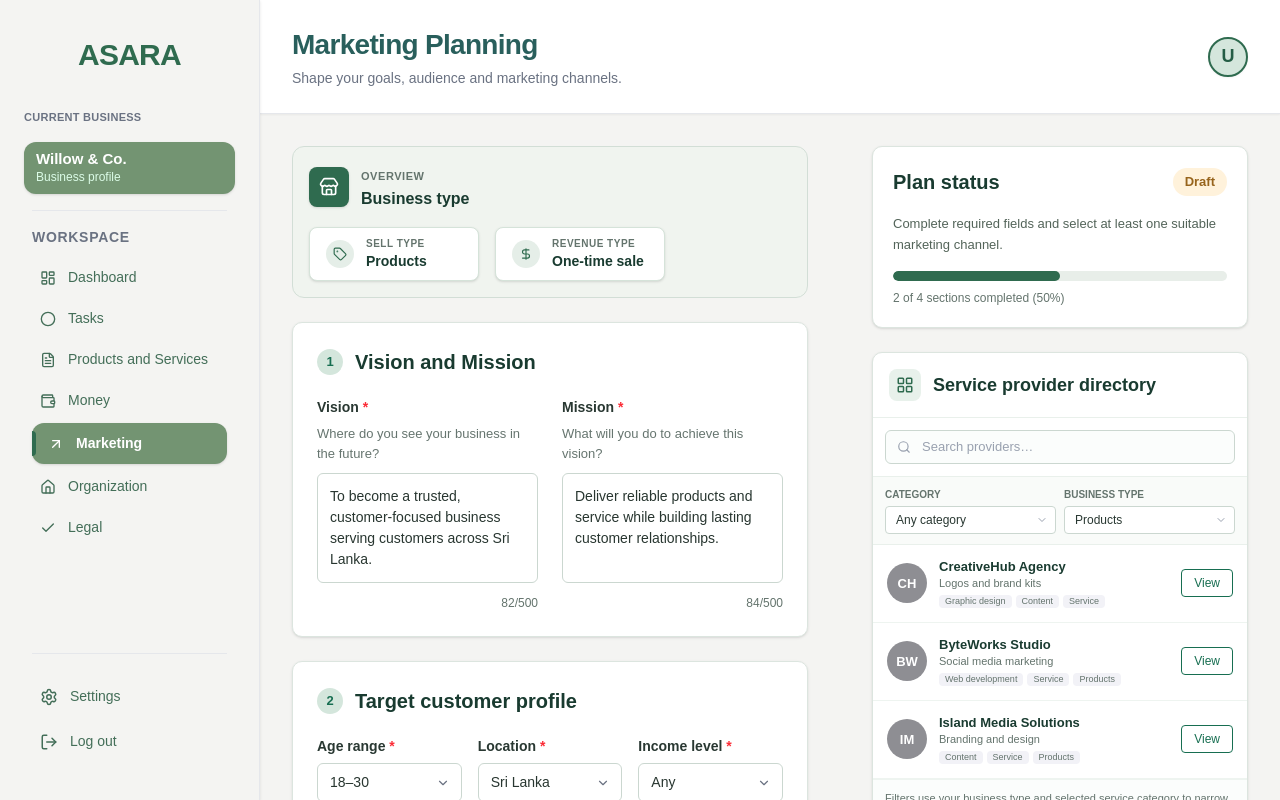
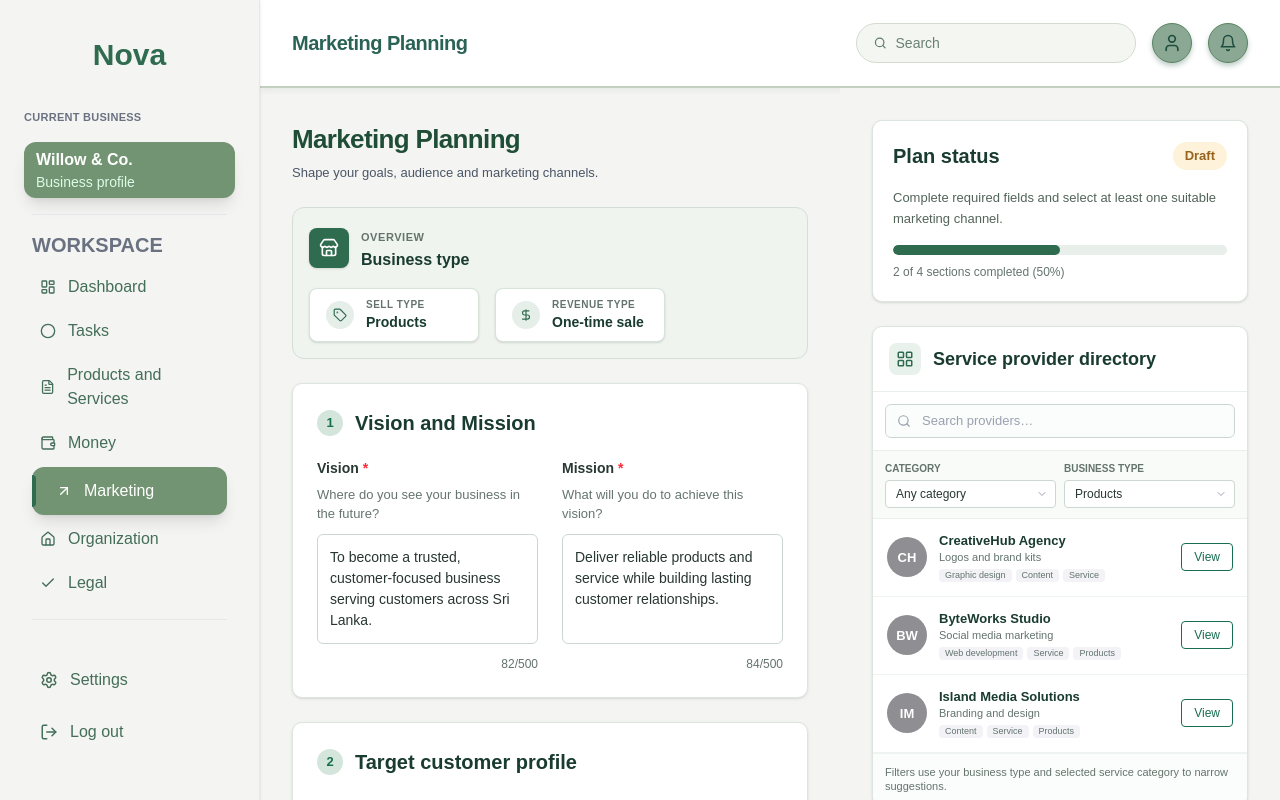
Before and after one commit to ASARA-IT07/STARTUP-BUSINESS-PLANNING-GUIDANCE-PLATFORM, a Next.js app in the folder marketing-frontend/: page / in a window 1280 px wide. Built offline with nearby package versions, Linux system fonts and the light colour scheme.

Commit message:
feat(marketing): integrate latest TopNavbar with search bar and update Sidebar to latest design

```diff
--- a/marketing-frontend/src/app/marketing/page.tsx
+++ b/marketing-frontend/src/app/marketing/page.tsx
@@ -2,6 +2,7 @@
 
 import React, { useState } from "react";
 import Sidebar from "@/components/sidebar/Sidebar";
+import TopNavbar from "@/components/TopNavbar";
 import BusinessTypeBanner from "@/components/marketing/BusinessTypeBanner";
 import VisionMissionSection from "@/components/marketing/VisionMissionSection";
 import TargetCustomerSection from "@/components/marketing/TargetCustomerSection";
@@ -135,29 +136,24 @@ export default function MarketingPage() {
 
       {/* Main Content Area */}
       <div className="flex-1 h-screen overflow-hidden flex flex-col min-w-0">
-        {/* Header */}
-        <header className="bg-white border-b border-gray-200 px-8 py-6 flex items-center justify-between sticky top-0 z-10 shadow-xs shrink-0">
-          <div>
-            <h1 className="text-[28px] font-bold text-[#295f5c] tracking-tight">
-              Marketing Planning
-            </h1>
-            <p className="text-[14px] text-gray-500 mt-0.5">
-              Shape your goals, audience and marketing channels.
-            </p>
-          </div>
-
-          <div className="flex items-center gap-3">
-            <div className="w-10 h-10 rounded-full bg-[#d4e6dc] border-2 border-[#2F6B4F] text-[#245d45] font-bold text-[18px] flex items-center justify-center shadow-xs">
-              U
-            </div>
-          </div>
-        </header>
+        {/* Top Navbar matching latest frontend components */}
+        <TopNavbar title="Marketing Planning" />
 
         {/* Workspace Body: Center (Scrollable Form) & Right (Fixed Sidebar) */}
         <div className="flex-1 flex overflow-hidden">
           {/* Center Column: Form & Recommendations (Scrollable, scrollbar hidden) */}
           <main className="flex-1 overflow-y-auto no-scrollbar [scrollbar-width:none] [-ms-overflow-style:none] [&::-webkit-scrollbar]:hidden p-8 space-y-6">
             <div className="max-w-[760px] mx-auto space-y-6">
+              {/* Page Headline & Subtitle */}
+              <div>
+                <h2 className="text-[26px] font-bold text-[#1f4d36] tracking-tight">
+                  Marketing Planning
+                </h2>
+                <p className="mt-1 text-[13px] text-gray-600">
+                  Shape your goals, audience and marketing channels.
+                </p>
+              </div>
+
               {/* Overview: Business Type Context */}
               <BusinessTypeBanner />
 
--- /dev/null
+++ b/marketing-frontend/src/components/TopNavbar.tsx
@@ -0,0 +1,112 @@
+"use client";
+
+import { useState, type FormEvent } from "react";
+import { User } from "lucide-react";
+
+type TopNavbarProps = {
+  title?: string;
+  hasUnreadNotifications?: boolean;
+  searchPlaceholder?: string;
+  onSearch?: (query: string) => void;
+  onProfileClick?: () => void;
+  onNotificationsClick?: () => void;
+  className?: string;
+};
+
+export default function TopNavbar({
+  title = "Marketing Planning",
+  hasUnreadNotifications = false,
+  searchPlaceholder = "Search",
+  onSearch,
+  onProfileClick,
+  onNotificationsClick,
+  className = "",
+}: TopNavbarProps) {
+  const [query, setQuery] = useState("");
+
+  const handleSubmit = (e: FormEvent<HTMLFormElement>) => {
+    e.preventDefault();
+    onSearch?.(query.trim());
+  };
+
+  return (
+    <header
+      className={`flex h-[88px] w-full shrink-0 items-center justify-between border-b-2 border-[#c3cfbf] bg-white px-8 shadow-[0_2px_6px_rgba(47,93,80,0.08)] ${className}`}
+    >
+      <h1 className="text-xl font-bold tracking-tight text-[#2a6355]">
+        {title}
+      </h1>
+
+      <div className="flex items-center gap-4">
+        <form
+          role="search"
+          onSubmit={handleSubmit}
+          className="flex h-10 w-[280px] items-center gap-2 rounded-full border border-[#d3dccd] bg-[#f3f6f1] px-4 text-[#5f7a6d] transition focus-within:border-[#3f6b4a] focus-within:bg-white focus-within:ring-2 focus-within:ring-[#5b8461]/25"
+        >
+          <svg
+            width="16"
+            height="16"
+            viewBox="0 0 24 24"
+            fill="none"
+            stroke="currentColor"
+            strokeWidth="2"
+            strokeLinecap="round"
+            strokeLinejoin="round"
+            aria-hidden="true"
+          >
+            <circle cx="11" cy="11" r="7" />
+            <path d="M20 20l-4-4" />
+          </svg>
+          <input
+            type="search"
+            value={query}
+            onChange={(e) => setQuery(e.target.value)}
+            placeholder={searchPlaceholder}
+            aria-label="Search"
+            className="w-full bg-transparent text-sm text-[#1f4d3f] outline-none placeholder:text-[#6b7f74]"
+          />
+        </form>
+
+        <button
+          type="button"
+          onClick={onProfileClick}
+          aria-label="Open user profile"
+          className="flex h-10 w-10 items-center justify-center rounded-full border-[1.5px] border-[#5b8461] bg-[#8aa893] text-[15px] font-bold text-[#1f4d3f] shadow-[0_3px_5px_rgba(47,93,80,0.3)] transition hover:bg-[#7c9b86] focus:outline-none focus-visible:ring-2 focus-visible:ring-[#3f6b4a] focus-visible:ring-offset-2"
+        >
+          <User size={20} />
+        </button>
+
+        <button
+          type="button"
+          onClick={onNotificationsClick}
+          aria-label={
+            hasUnreadNotifications
+              ? "Notifications, unread messages"
+              : "Notifications"
+          }
+          className="relative flex h-10 w-10 items-center justify-center rounded-full border-[1.5px] border-[#5b8461] bg-[#8aa893] text-[#1f4d3f] shadow-[0_3px_5px_rgba(47,93,80,0.3)] transition hover:bg-[#7c9b86] focus:outline-none focus-visible:ring-2 focus-visible:ring-[#3f6b4a] focus-visible:ring-offset-2"
+        >
+          <svg
+            width="18"
+            height="18"
+            viewBox="0 0 24 24"
+            fill="none"
+            stroke="currentColor"
+            strokeWidth="2"
+            strokeLinecap="round"
+            strokeLinejoin="round"
+            aria-hidden="true"
+          >
+            <path d="M18 8a6 6 0 00-12 0c0 7-3 9-3 9h18s-3-2-3-9M13.7 21a2 2 0 01-3.4 0" />
+          </svg>
+          {hasUnreadNotifications && (
+            <span
+              aria-hidden="true"
+              className="absolute right-1 top-1 h-2.5 w-2.5 rounded-full border-2 border-white bg-[#3f6b4a]"
+            />
+          )}
+        </button>
+      </div>
+    </header>
+  );
+}
--- a/marketing-frontend/src/components/sidebar/Sidebar.tsx
+++ b/marketing-frontend/src/components/sidebar/Sidebar.tsx
@@ -16,7 +16,14 @@ import {
 } from "lucide-react";
 
 interface SidebarProps {
-  activeItem?: "Dashboard" | "Tasks" | "Products" | "Money" | "Marketing" | "Organization" | "Legal";
+  activeItem?:
+    | "Dashboard"
+    | "Tasks"
+    | "Products and Services"
+    | "Money"
+    | "Marketing"
+    | "Organization"
+    | "Legal";
 }
 
 export default function Sidebar({ activeItem }: SidebarProps) {
@@ -29,16 +36,30 @@ export default function Sidebar({ activeItem }: SidebarProps) {
       ? "Marketing"
       : pathname?.startsWith("/financial-modelling")
       ? "Money"
+      : pathname?.startsWith("/prod-servs")
+      ? "Products and Services"
       : pathname === "/"
       ? "Dashboard"
-      : "Money"); // default fallback
+      : "Marketing");
 
   const navItems = [
     { label: "Dashboard", icon: <LayoutDashboard size={16} />, href: "/" },
     { label: "Tasks", icon: <Circle size={16} />, href: "#" },
-    { label: "Products and Services", icon: <FileText size={16} />, href: "#" },
-    { label: "Money", icon: <Wallet size={16} />, href: "/financial-modelling" },
-    { label: "Marketing", icon: <ArrowUpRight size={16} />, href: "/marketing" },
+    {
+      label: "Products and Services",
+      icon: <FileText size={16} />,
+      href: "/prod-servs/view-products",
+    },
+    {
+      label: "Money",
+      icon: <Wallet size={16} />,
+      href: "/financial-modelling",
+    },
+    {
+      label: "Marketing",
+      icon: <ArrowUpRight size={16} />,
+      href: "/marketing",
+    },
     { label: "Organization", icon: <House size={16} />, href: "#" },
     { label: "Legal", icon: <Check size={16} />, href: "#" },
   ];
@@ -48,8 +69,8 @@ export default function Sidebar({ activeItem }: SidebarProps) {
       {/* Logo */}
       <div className="pt-8 pb-8">
         <Link href="/">
-          <h1 className="text-center text-[30px] font-bold text-[#2F6B4F] tracking-tight">
-            ASARA
+          <h1 className="text-center text-[30px] font-bold text-[#2F6B4F]">
+            Nova
           </h1>
         </Link>
       </div>
@@ -60,13 +81,14 @@ export default function Sidebar({ activeItem }: SidebarProps) {
           Current Business
         </p>
 
-        <div className="bg-[#739472] rounded-xl px-3 py-2 shadow-sm">
+        <div className="bg-[#739472] rounded-xl px-3 py-1.5 shadow-lg">
           <div className="flex items-center justify-between">
             <div>
-              <p className="font-semibold text-white text-[15px] leading-tight">
+              <p className="font-semibold text-white">
                 Willow &amp; Co.
               </p>
-              <p className="text-[12px] text-green-100">
+
+              <p className="text-sm text-green-100">
                 Business profile
               </p>
             </div>
@@ -78,7 +100,7 @@ export default function Sidebar({ activeItem }: SidebarProps) {
 
       {/* Workspace */}
       <div className="flex-1 px-8">
-        <h2 className="text-gray-500 font-bold text-sm uppercase tracking-wider mb-3">
+        <h2 className="text-gray-500 font-bold text-xl mb-2">
           WORKSPACE
         </h2>
 
@@ -104,11 +126,11 @@ export default function Sidebar({ activeItem }: SidebarProps) {
         </div>
       </div>
 
-      <div className="mx-8 mb-6 border-t border-gray-200" />
+      <div className="mx-8 mb-10 border-t border-gray-200" />
 
       {/* Bottom */}
-      <div className="px-8 pb-10">
-        <div className="space-y-2">
+      <div className="px-8 pb-12">
+        <div className="space-y-3">
           <NavItem icon={<Settings size={18} />} label="Settings" href="#" />
           <NavItem icon={<LogOut size={18} />} label="Log out" href="#" />
         </div>
@@ -129,12 +151,16 @@ function NavItem({
   const content = (
     <div className="flex items-center gap-3 text-[#436E58] py-2 px-2 rounded-lg cursor-pointer hover:bg-[#e8ede9] transition-colors">
       {icon}
-      <span className="text-[14px] font-medium">{label}</span>
+      <span>{label}</span>
     </div>
   );
 
   if (href && href !== "#") {
-    return <Link href={href} className="block">{content}</Link>;
+    return (
+      <Link href={href} className="block">
+        {content}
+      </Link>
+    );
   }
   return content;
 }
@@ -149,15 +175,19 @@ function ActiveNavItem({
   href?: string;
 }) {
   const content = (
-    <div className="relative flex items-center gap-3 bg-[#739472] text-white py-2.5 px-3 rounded-xl shadow-sm">
+    <div className="relative flex items-center gap-3 bg-[#739472] text-white py-3 px-4 rounded-xl shadow-lg">
       <div className="absolute left-0 top-2 bottom-2 w-1 bg-[#2F6B4F] rounded-r" />
-      <div className="ml-1">{icon}</div>
-      <span className="font-semibold text-[14px]">{label}</span>
+      <div className="ml-2">{icon}</div>
+      <span className="font-medium">{label}</span>
     </div>
   );
 
   if (href && href !== "#") {
-    return <Link href={href} className="block">{content}</Link>;
+    return (
+      <Link href={href} className="block">
+        {content}
+      </Link>
+    );
   }
   return content;
 }
```
